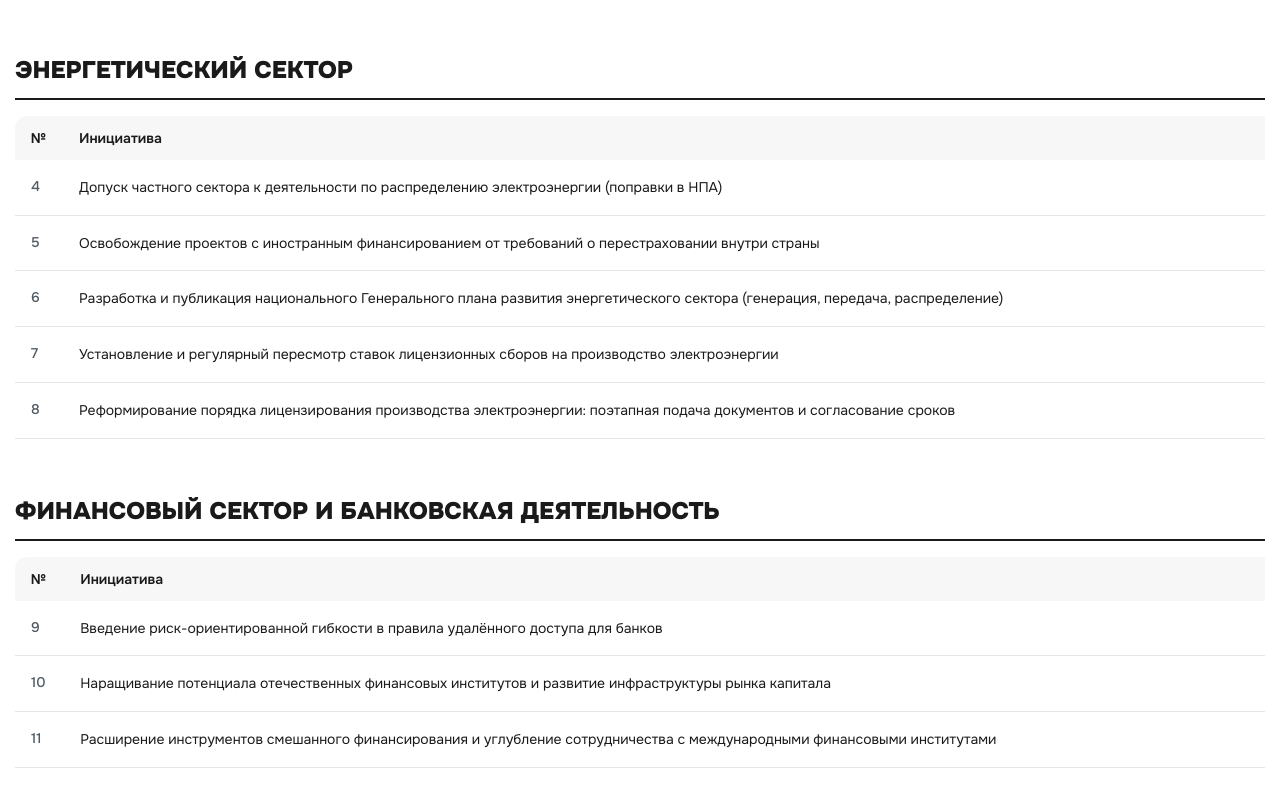
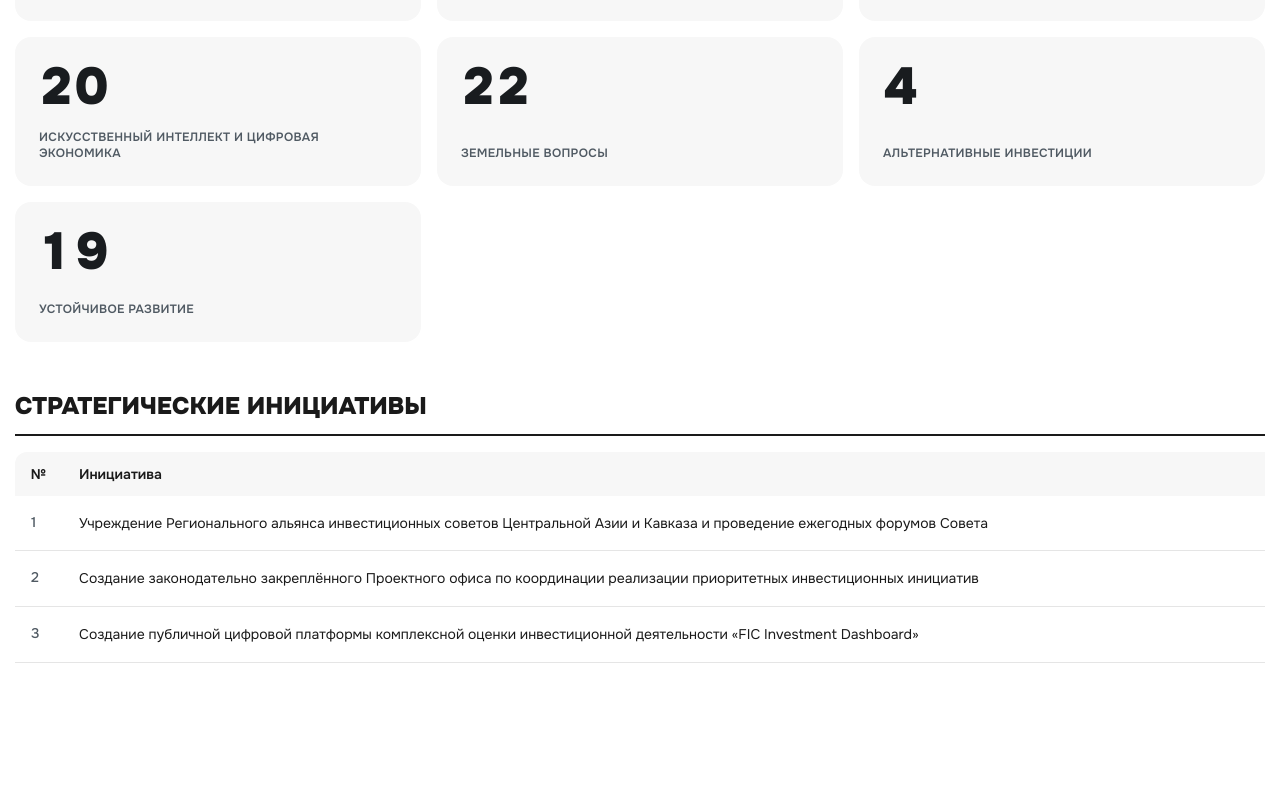
Before and after one commit to jurabekbabaev/fic-ui, a Nuxt app: page /initiatives in a window 1280 px wide. Shown: the part 1627-2414 px from the top of the page. Built offline with nearby package versions, Linux system fonts and the light colour scheme.

Commit message:
fix: small bugs

```diff
--- a/app/components/home/NewBanner.vue
+++ b/app/components/home/NewBanner.vue
@@ -1002,7 +1002,7 @@ onUnmounted(() => {
   position: absolute;
   inset: 0;
   z-index: 11;
-  overflow-y: auto;
+  overflow: visible;
   pointer-events: none;
 }
 
--- a/app/components/layout/AdminSidebar.vue
+++ b/app/components/layout/AdminSidebar.vue
@@ -1,25 +1,19 @@
-<script setup>
-
-</script>
+<script setup></script>
 
 <template>
   <div id="adminSidebar">
     <div class="mb-4">
       <NuxtLink to="/">
-        <img src="~/assets/images/logo-black.svg" alt="" class="w-[200px]">
+        <img src="~/assets/images/logo-black.svg" alt="" class="w-[200px]" />
       </NuxtLink>
     </div>
     <div class="sidebarNav">
       <ul>
         <li>
-          <NuxtLink to="/admin/blogs/list">
-            Статьии
-          </NuxtLink>
+          <NuxtLink to="/admin/blogs/list"> Статьии </NuxtLink>
         </li>
         <li>
-          <NuxtLink to="/admin/news/list">
-            Новости
-          </NuxtLink>
+          <NuxtLink to="/admin/news/list"> Новости </NuxtLink>
         </li>
         <li>
           <NuxtLink to="/admin/council-members/list">
@@ -27,9 +21,7 @@
           </NuxtLink>
         </li>
         <li>
-          <NuxtLink to="/admin/experts/list">
-            Эксперты
-          </NuxtLink>
+          <NuxtLink to="/admin/experts/list"> Эксперты </NuxtLink>
         </li>
         <li>
           <NuxtLink to="/admin/weekly-events/list">
--- a/app/pages/initiatives/index.vue
+++ b/app/pages/initiatives/index.vue
@@ -1,7 +1,7 @@
 <script setup>
 import { useI18n } from "vue-i18n";
 const { t, locale } = useI18n();
-import { computed } from "vue";
+import { computed, ref, onMounted, onBeforeUnmount, nextTick } from "vue";
 import PageHero from "~/components/shared/PageHero4.vue";
 
 const getText = (item) => {
@@ -807,15 +807,49 @@ const totalCount = computed(() =>
   categories.reduce((sum, cat) => sum + cat.items.length, 0)
 );
 
-const categoryStartIndex = computed(() => {
-  const starts = [];
-  let counter = 1;
-  for (const cat of categories) {
-    starts.push(counter);
-    counter += cat.items.length;
-  }
-  return starts;
+const ANIM_DURATION = 1500;
+const categoryDisplay = ref(categories.map(() => 0));
+const statsCardsRef = ref(null);
+const catObservers = [];
+const activeTab = ref(0);
+
+function easeOutCubic(x) {
+  return 1 - Math.pow(1 - x, 3);
+}
+
+function animateCategories() {
+  const start = performance.now();
+  const targets = categories.map((cat) => cat.items.length);
+  const step = (now) => {
+    const progress = Math.min((now - start) / ANIM_DURATION, 1);
+    const eased = easeOutCubic(progress);
+    categoryDisplay.value = targets.map((t) => Math.floor(eased * t));
+    if (progress < 1) requestAnimationFrame(step);
+  };
+  requestAnimationFrame(step);
+}
+
+onMounted(async () => {
+  await nextTick();
+  if (!statsCardsRef.value) return;
+  let done = false;
+  const obs = new IntersectionObserver(
+    (entries) => {
+      entries.forEach((e) => {
+        if (e.isIntersecting && !done) {
+          done = true;
+          animateCategories();
+        }
+      });
+    },
+    { threshold: 0.2 }
+  );
+  obs.observe(statsCardsRef.value);
+  catObservers.push(obs);
 });
+
+onBeforeUnmount(() => catObservers.forEach((o) => o.disconnect()));
+
 </script>
 
 <template>
@@ -1001,8 +1035,32 @@ const categoryStartIndex = computed(() => {
           </p>
         </div>
 
-        <div class="space-y-14 pb-24">
-          <div v-for="(category, ci) in categories" :key="ci">
+        <div ref="statsCardsRef" class="grid grid-cols-2 md:grid-cols-3 gap-4 mb-12">
+          <div
+            v-for="(category, ci) in categories"
+            :key="ci"
+            @click="activeTab = ci"
+            class="rounded-2xl p-6 flex flex-col justify-between min-h-[140px] cursor-pointer transition-all duration-200"
+            :class="activeTab === ci ? 'bg-[#191C1F]' : 'bg-[#F7F7F7] hover:bg-[#EFEFEF]'"
+          >
+            <div
+              class="text-[44px] lg:text-[52px] font-black leading-none tabular-nums"
+              :class="activeTab === ci ? 'text-white' : 'text-[#191C1F]'"
+            >
+              {{ categoryDisplay[ci] }}
+            </div>
+            <span
+              class="block mt-4 text-xs font-semibold uppercase tracking-wide leading-snug"
+              :class="activeTab === ci ? 'text-white/75' : 'text-[#505A63]'"
+            >
+              {{ getText(category) }}
+            </span>
+          </div>
+        </div>
+
+        <div class="pb-24">
+          <template v-for="(category, ci) in categories" :key="ci">
+          <div v-if="activeTab === ci">
             <h2
               class="lg:text-2xl text-lg font-black uppercase text-[#1a1a1a] mb-4 pb-3 border-b-2 border-[#1a1a1a]"
             >
@@ -1039,7 +1097,7 @@ const categoryStartIndex = computed(() => {
                     <td
                       class="px-4 py-4 lg:text-sm text-xs text-[#505A63] font-medium align-top"
                     >
-                      {{ categoryStartIndex[ci] + ii }}
+                      {{ ii + 1 }}
                     </td>
                     <td
                       class="px-4 py-4 lg:text-sm text-xs text-[#1a1a1a] leading-relaxed align-top"
@@ -1058,6 +1116,7 @@ const categoryStartIndex = computed(() => {
               </table>
             </div>
           </div>
+          </template>
         </div>
       </div>
     </client-only>
```
Also changed, not shown: i18n/locales/ru.json.
